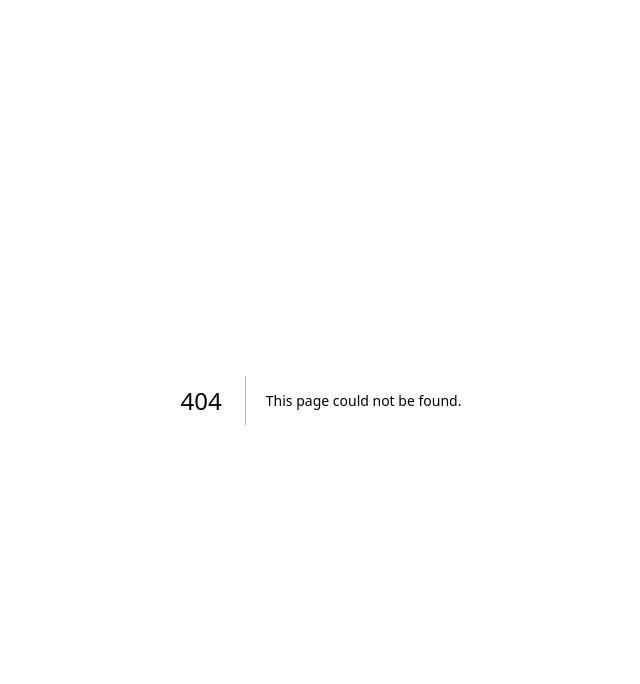
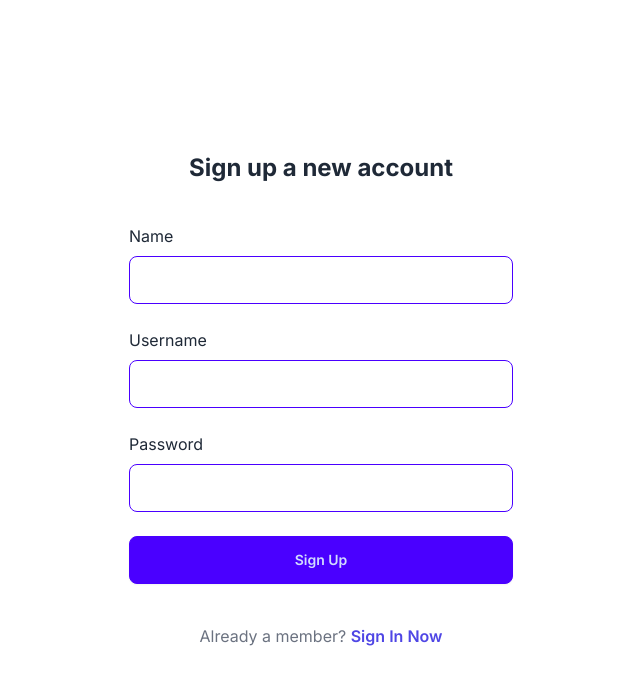
Before and after one commit to calvinadhikang/nextjs-hyperhire, a Next.js app: page /auth/register in a window 1280 px wide. Before the commit this address had no page. Shown: the top 684 px of the page, without its empty margins (319-959 px from the left). Built offline with nearby package versions, Linux system fonts and the light colour scheme.

Commit message:
add register login

```diff
--- /dev/null
+++ b/app/api/apiConfig.ts
@@ -0,0 +1 @@
+const API_URLS = 'http://localhost:3000'
--- /dev/null
+++ b/app/auth/layout.tsx
@@ -0,0 +1,13 @@
+import { ReactNode } from "react";
+
+export default function Layout({
+    children
+}: {
+    children: ReactNode
+}){
+    return (
+        <div className="w-screen h-screen flex items-center justify-center">
+            <div className="max-w-sm w-full">{children}</div>
+        </div>
+    );
+}
--- /dev/null
+++ b/app/auth/login/page.tsx
@@ -0,0 +1,31 @@
+import Link from "next/link";
+
+export default function Page(){
+    return (
+        <div className="w-full">
+            <h1 className="font-bold text-2xl text-center">Sign in to your account</h1>
+            <div className="space-y-6 mt-10">
+                <div>
+                    <label>Username</label>
+                    <div className="mt-2">
+                        <input type="text" className="input input-primary w-full" />
+                    </div>
+                </div>
+
+                <div>
+                    <label>Password</label>
+                    <div className="mt-2">
+                        <input type="text" className="input input-primary w-full" />
+                    </div>
+                </div>
+
+                <button className="btn btn-primary btn-block">Sign In</button>
+            </div>
+
+            <p className="mt-10 text-center text-gray-500">
+                <span>Not a member?</span>{' '}
+                <Link href={'register'} className="font-semibold leading-6 text-indigo-600 hover:text-indigo-500">Register Now</Link>
+            </p>
+        </div>
+    )
+}
--- /dev/null
+++ b/app/auth/register/page.tsx
@@ -0,0 +1,38 @@
+import Link from "next/link";
+
+export default function Page(){
+    return (
+        <div className="w-full">
+            <h1 className="font-bold text-2xl text-center">Sign up a new account</h1>
+            <div className="space-y-6 mt-10">
+                <div>
+                    <label>Name</label>
+                    <div className="mt-2">
+                        <input type="text" className="input input-primary w-full" />
+                    </div>
+                </div>
+
+                <div>
+                    <label>Username</label>
+                    <div className="mt-2">
+                        <input type="text" className="input input-primary w-full" />
+                    </div>
+                </div>
+
+                <div>
+                    <label>Password</label>
+                    <div className="mt-2">
+                        <input type="text" className="input input-primary w-full" />
+                    </div>
+                </div>
+
+                <button className="btn btn-primary btn-block">Sign Up</button>
+            </div>
+
+            <p className="mt-10 text-center text-gray-500">
+                <span>Already a member?</span>{' '}
+                <Link href={'login'} className="font-semibold leading-6 text-indigo-600 hover:text-indigo-500">Sign In Now</Link>
+            </p>
+        </div>
+    )
+}
--- a/app/globals.css
+++ b/app/globals.css
@@ -1,33 +1,3 @@
 @tailwind base;
 @tailwind components;
 @tailwind utilities;
-
-:root {
-  --foreground-rgb: 0, 0, 0;
-  --background-start-rgb: 214, 219, 220;
-  --background-end-rgb: 255, 255, 255;
-}
-
-@media (prefers-color-scheme: dark) {
-  :root {
-    --foreground-rgb: 255, 255, 255;
-    --background-start-rgb: 0, 0, 0;
-    --background-end-rgb: 0, 0, 0;
-  }
-}
-
-body {
-  color: rgb(var(--foreground-rgb));
-  background: linear-gradient(
-      to bottom,
-      transparent,
-      rgb(var(--background-end-rgb))
-    )
-    rgb(var(--background-start-rgb));
-}
-
-@layer utilities {
-  .text-balance {
-    text-wrap: balance;
-  }
-}
--- a/app/layout.tsx
+++ b/app/layout.tsx
@@ -5,7 +5,7 @@ import "./globals.css";
 const inter = Inter({ subsets: ["latin"] });
 
 export const metadata: Metadata = {
-  title: "Create Next App",
+    title: "Bookstore App",
     description: "Generated by create next app",
 };
 
--- a/app/page.tsx
+++ b/app/page.tsx
@@ -1,113 +1,7 @@
-import Image from "next/image";
-
 export default function Home() {
-  return (
-    <main className="flex min-h-screen flex-col items-center justify-between p-24">
-      <div className="z-10 max-w-5xl w-full items-center justify-between font-mono text-sm lg:flex">
-        <p className="fixed left-0 top-0 flex w-full justify-center border-b border-gray-300 bg-gradient-to-b from-zinc-200 pb-6 pt-8 backdrop-blur-2xl dark:border-neutral-800 dark:bg-zinc-800/30 dark:from-inherit lg:static lg:w-auto  lg:rounded-xl lg:border lg:bg-gray-200 lg:p-4 lg:dark:bg-zinc-800/30">
-          Get started by editing&nbsp;
-          <code className="font-mono font-bold">app/page.tsx</code>
-        </p>
-        <div className="fixed bottom-0 left-0 flex h-48 w-full items-end justify-center bg-gradient-to-t from-white via-white dark:from-black dark:via-black lg:static lg:h-auto lg:w-auto lg:bg-none">
-          <a
-            className="pointer-events-none flex place-items-center gap-2 p-8 lg:pointer-events-auto lg:p-0"
-            href="https://vercel.com?utm_source=create-next-app&utm_medium=appdir-template&utm_campaign=create-next-app"
-            target="_blank"
-            rel="noopener noreferrer"
-          >
-            By{" "}
-            <Image
-              src="/vercel.svg"
-              alt="Vercel Logo"
-              className="dark:invert"
-              width={100}
-              height={24}
-              priority
-            />
-          </a>
-        </div>
-      </div>
-
-      <div className="relative flex place-items-center before:absolute before:h-[300px] before:w-full sm:before:w-[480px] before:-translate-x-1/2 before:rounded-full before:bg-gradient-radial before:from-white before:to-transparent before:blur-2xl before:content-[''] after:absolute after:-z-20 after:h-[180px] after:w-full sm:after:w-[240px] after:translate-x-1/3 after:bg-gradient-conic after:from-sky-200 after:via-blue-200 after:blur-2xl after:content-[''] before:dark:bg-gradient-to-br before:dark:from-transparent before:dark:to-blue-700 before:dark:opacity-10 after:dark:from-sky-900 after:dark:via-[#0141ff] after:dark:opacity-40 before:lg:h-[360px] z-[-1]">
-        <Image
-          className="relative dark:drop-shadow-[0_0_0.3rem_#ffffff70] dark:invert"
-          src="/next.svg"
-          alt="Next.js Logo"
-          width={180}
-          height={37}
-          priority
-        />
-      </div>
-
-      <div className="mb-32 grid text-center lg:max-w-5xl lg:w-full lg:mb-0 lg:grid-cols-4 lg:text-left">
-        <a
-          href="https://nextjs.org/docs?utm_source=create-next-app&utm_medium=appdir-template&utm_campaign=create-next-app"
-          className="group rounded-lg border border-transparent px-5 py-4 transition-colors hover:border-gray-300 hover:bg-gray-100 hover:dark:border-neutral-700 hover:dark:bg-neutral-800/30"
-          target="_blank"
-          rel="noopener noreferrer"
-        >
-          <h2 className={`mb-3 text-2xl font-semibold`}>
-            Docs{" "}
-            <span className="inline-block transition-transform group-hover:translate-x-1 motion-reduce:transform-none">
-              -&gt;
-            </span>
-          </h2>
-          <p className={`m-0 max-w-[30ch] text-sm opacity-50`}>
-            Find in-depth information about Next.js features and API.
-          </p>
-        </a>
-
-        <a
-          href="https://nextjs.org/learn?utm_source=create-next-app&utm_medium=appdir-template-tw&utm_campaign=create-next-app"
-          className="group rounded-lg border border-transparent px-5 py-4 transition-colors hover:border-gray-300 hover:bg-gray-100 hover:dark:border-neutral-700 hover:dark:bg-neutral-800/30"
-          target="_blank"
-          rel="noopener noreferrer"
-        >
-          <h2 className={`mb-3 text-2xl font-semibold`}>
-            Learn{" "}
-            <span className="inline-block transition-transform group-hover:translate-x-1 motion-reduce:transform-none">
-              -&gt;
-            </span>
-          </h2>
-          <p className={`m-0 max-w-[30ch] text-sm opacity-50`}>
-            Learn about Next.js in an interactive course with&nbsp;quizzes!
-          </p>
-        </a>
-
-        <a
-          href="https://vercel.com/templates?framework=next.js&utm_source=create-next-app&utm_medium=appdir-template&utm_campaign=create-next-app"
-          className="group rounded-lg border border-transparent px-5 py-4 transition-colors hover:border-gray-300 hover:bg-gray-100 hover:dark:border-neutral-700 hover:dark:bg-neutral-800/30"
-          target="_blank"
-          rel="noopener noreferrer"
-        >
-          <h2 className={`mb-3 text-2xl font-semibold`}>
-            Templates{" "}
-            <span className="inline-block transition-transform group-hover:translate-x-1 motion-reduce:transform-none">
-              -&gt;
-            </span>
-          </h2>
-          <p className={`m-0 max-w-[30ch] text-sm opacity-50`}>
-            Explore starter templates for Next.js.
-          </p>
-        </a>
-
-        <a
-          href="https://vercel.com/new?utm_source=create-next-app&utm_medium=appdir-template&utm_campaign=create-next-app"
-          className="group rounded-lg border border-transparent px-5 py-4 transition-colors hover:border-gray-300 hover:bg-gray-100 hover:dark:border-neutral-700 hover:dark:bg-neutral-800/30"
-          target="_blank"
-          rel="noopener noreferrer"
-        >
-          <h2 className={`mb-3 text-2xl font-semibold`}>
-            Deploy{" "}
-            <span className="inline-block transition-transform group-hover:translate-x-1 motion-reduce:transform-none">
-              -&gt;
-            </span>
-          </h2>
-          <p className={`m-0 max-w-[30ch] text-sm opacity-50 text-balance`}>
-            Instantly deploy your Next.js site to a shareable URL with Vercel.
-          </p>
-        </a>
-      </div>
-    </main>
-  );
+    return (
+        <>
+            <h1>Welcome to Bookstore</h1>
+        </>
+    );
 }
--- a/tailwind.config.ts
+++ b/tailwind.config.ts
@@ -15,6 +15,6 @@ const config: Config = {
       },
     },
   },
-  plugins: [],
+  plugins: [require('daisyui')],
 };
 export default config;
```
Also changed, not shown: package.json (+6 -5 lines), 1 other file (tests, documents, lock files or other folders). Lines whose indentation alone changed are shown as unchanged.
